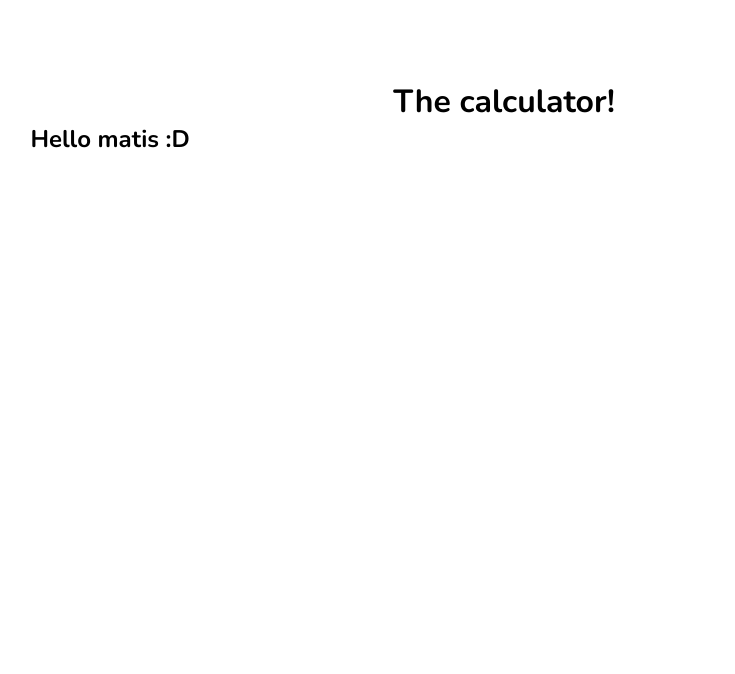
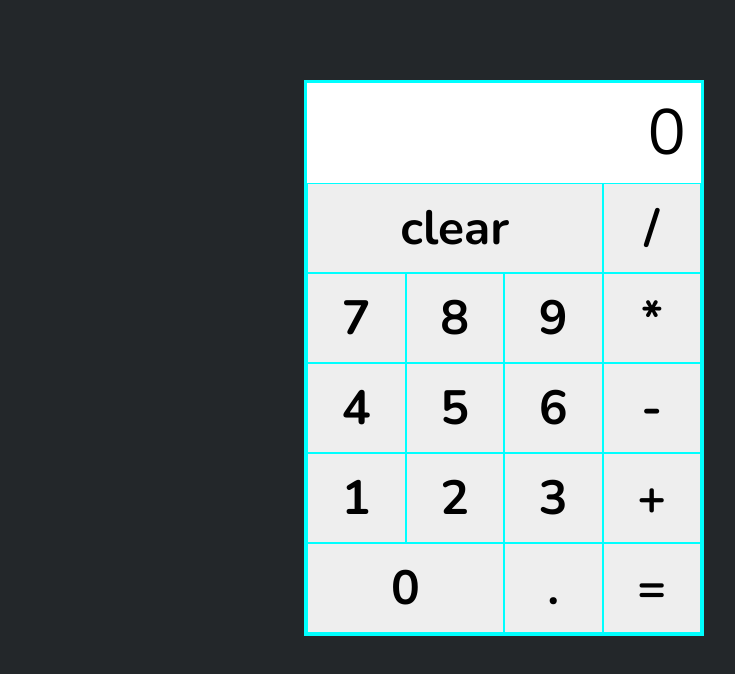
Before and after one commit to matiss-norenbergs/calculator-msa, a React (Create React App) app: page / in a window 1280 px wide. Shown: the top 674 px of the page, without its empty margins (136-871 px from the left). Built offline with nearby package versions, Linux system fonts and the light colour scheme.

Commit message:
Added some basic functions that work, but still having some bugs

```diff
--- a/src/App.js
+++ b/src/App.js
@@ -1,8 +1,52 @@
+import { useState } from "react";
+import Button from "./components/Button";
+import Screen from "./components/Screen";
+
 function App() {
+  const [state, setState] = useState({
+    screen: 0
+  });
+
+  const screenUpdate = (e) => {
+    if(state.screen === 0){
+      setState({
+        screen: e.target.value
+      })
+    }else if(e.target.value === '='){
+      console.log(state.screen+'='+eval(state.screen))
+      setState({
+        screen: eval(state.screen)
+      })
+      /*if(state.screen.slice(-1) === '/' || state.screen.slice(-1) === '*' || state.screen.slice(-1) === '-' || state.screen.slice(-1) === '+' || state.screen.slice(-1) === '.'){
+        console.log('nyooo!')
+      }else{
+        console.log(state.screen+'='+eval(state.screen))
+        setState({
+          screen: eval(state.screen)
+        })
+      }*/
+    }else if(e.target.value === 'clear'){
+      setState({
+        screen: 0
+      })
+    }else{
+      setState({
+        screen: state.screen + e.target.value
+      })
+    }
+  }
+
   return (
     <div className="content">
-      <h1>The calculator!</h1>
-      <h2>Hello matis :D</h2>
+      <div className="calc">
+        <div className="screen">
+          <Screen {...state} />
+        </div>
+
+        <div className="buttons">
+          <Button func={() => screenUpdate} />
+        </div>
+      </div>
     </div>
   );
 }
--- /dev/null
+++ b/src/components/Button.js
@@ -0,0 +1,14 @@
+const Button = (props) => {
+    const btns = ['clear', '/', 7, 8, 9, '*', 4, 5, 6, '-', 1, 2, 3, '+', 0, '.', '='];
+    var key = 1;
+
+    return(
+        <>
+        {btns.map((btn) => (
+            <button className={btn === 'clear' ? 'btn long' : (btn === 0 ? 'btn mid' : 'btn')} onClick={props.func()} key={key++} value={btn}>{ btn }</button>
+        ))}
+        </>
+    )
+}
+
+export default Button;
--- /dev/null
+++ b/src/components/Screen.js
@@ -0,0 +1,7 @@
+const Screen = (values) => {
+    return(
+        <p>{ values.screen }</p>
+    )
+}
+
+export default Screen;
--- a/src/index.css
+++ b/src/index.css
@@ -7,11 +7,65 @@
   font-family: 'Nunito', sans-serif;
 }
 
+:root{
+  --accent: cyan;
+}
+
+body{
+  background: #23272A;
+}
+
 .content{
   padding: 0 13%;
   padding-top: 5rem;
 }
 
-.content h1{
-  text-align: center;
+.content .calc{
+  width: 400px;
+  margin: 0 auto;
+  background: #bbb;
+  border: 3px solid var(--accent);
 }
+
+.content .calc .screen{
+  text-align: right;
+  width: 100%;
+  background: #fff;
+}
+
+.content .calc .screen p{
+  line-height: 100px;
+  font-size: 4rem;
+  margin-right: 15px;
+  overflow: hidden;
+}
+
+.content .calc .buttons{
+  display: flex;
+  flex-wrap: wrap;
+}
+
+.content .calc .buttons .btn{
+  font-size: 3rem;
+  line-height: 5.5rem;
+  min-width: 25%;
+  font-weight: bold;
+  border: 1px solid var(--accent);
+  background: #eee;
+}
+
+.content .calc .buttons .btn:hover{
+  background-color: rgb(214, 255, 255);
+}
+
+.content .calc .buttons .btn:active{
+  background-color: rgb(170, 235, 235);
+}
+
+.content .calc .buttons .long{
+  width: 75%;
+}
+
+.content .calc .buttons .mid{
+  width: 50%;
+}
```
